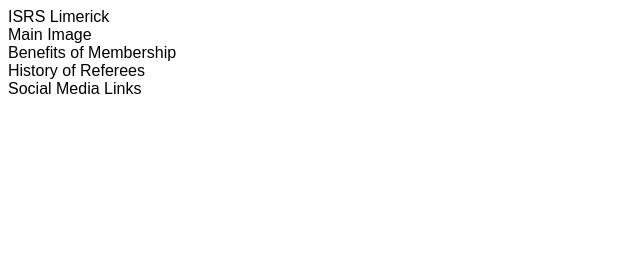
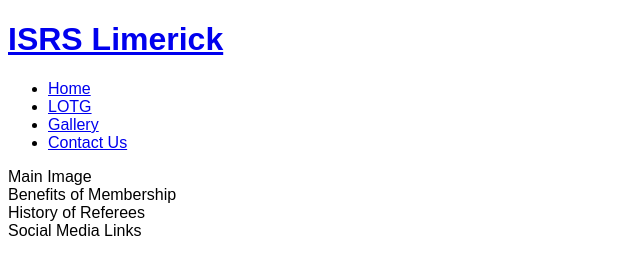
Before and after one commit to collopyg/ISRS-Limerick, a plain HTML site: page index.html in a window 1280 px wide. Shown: the whole page, without its empty margins (0-640 px from the left). Drawn offline with Linux system fonts and the light colour scheme.

Commit message:
Add basic header structure

```diff
--- a/index.html
+++ b/index.html
@@ -13,7 +13,31 @@
 </head>
 
 <body>
-    <header>ISRS Limerick</header>
+    <header>
+        <a href="index.html">
+            <h1>ISRS Limerick</h1>
+        </a>
+        <nav>
+            <ul>
+                <li>
+                    <a href="index.html">Home</a>
+                </li>
+                <li>
+                    <a href="#">LOTG</a>
+                </li>
+                <li>
+                    <a href="#">Gallery</a>
+                </li>
+                <li>
+                    <a href="#">Contact Us</a>
+                </li>
+
+
+            </ul>
+
+        </nav>
+
+    </header>
     <section>
         Main Image
     </section>
```
